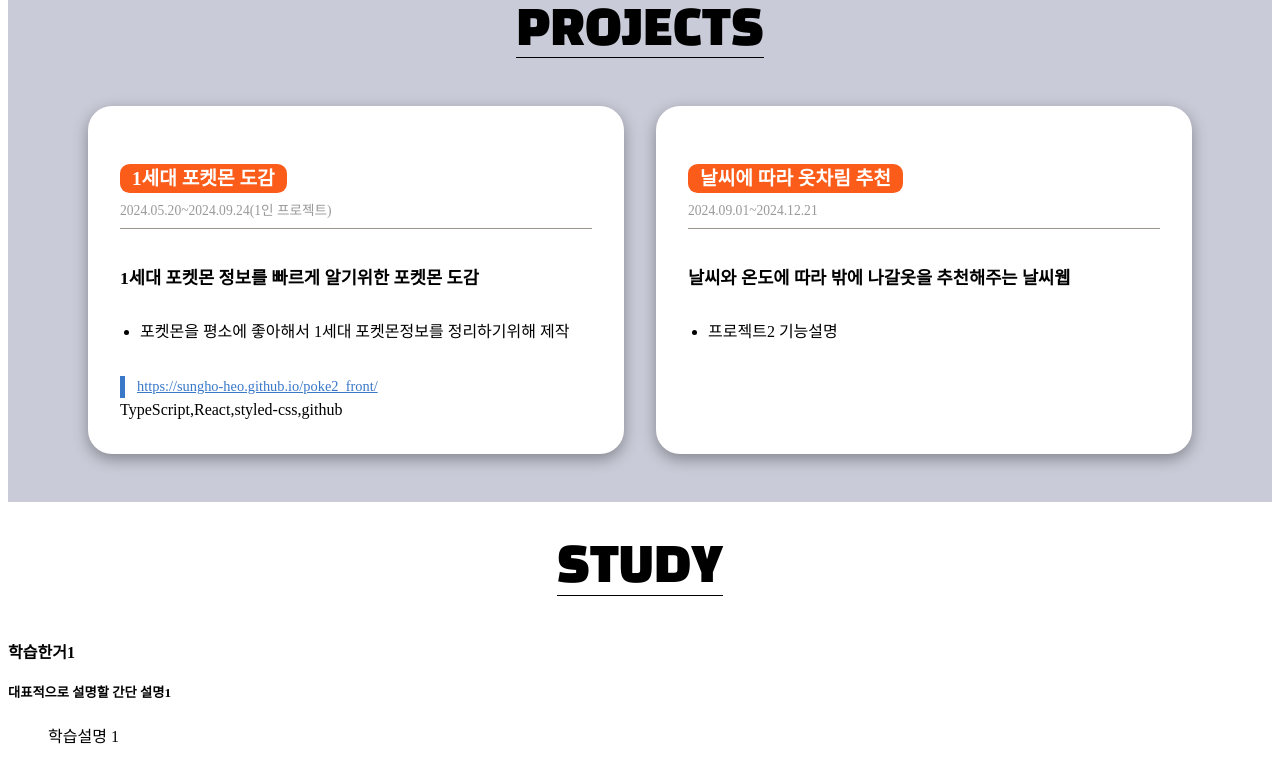
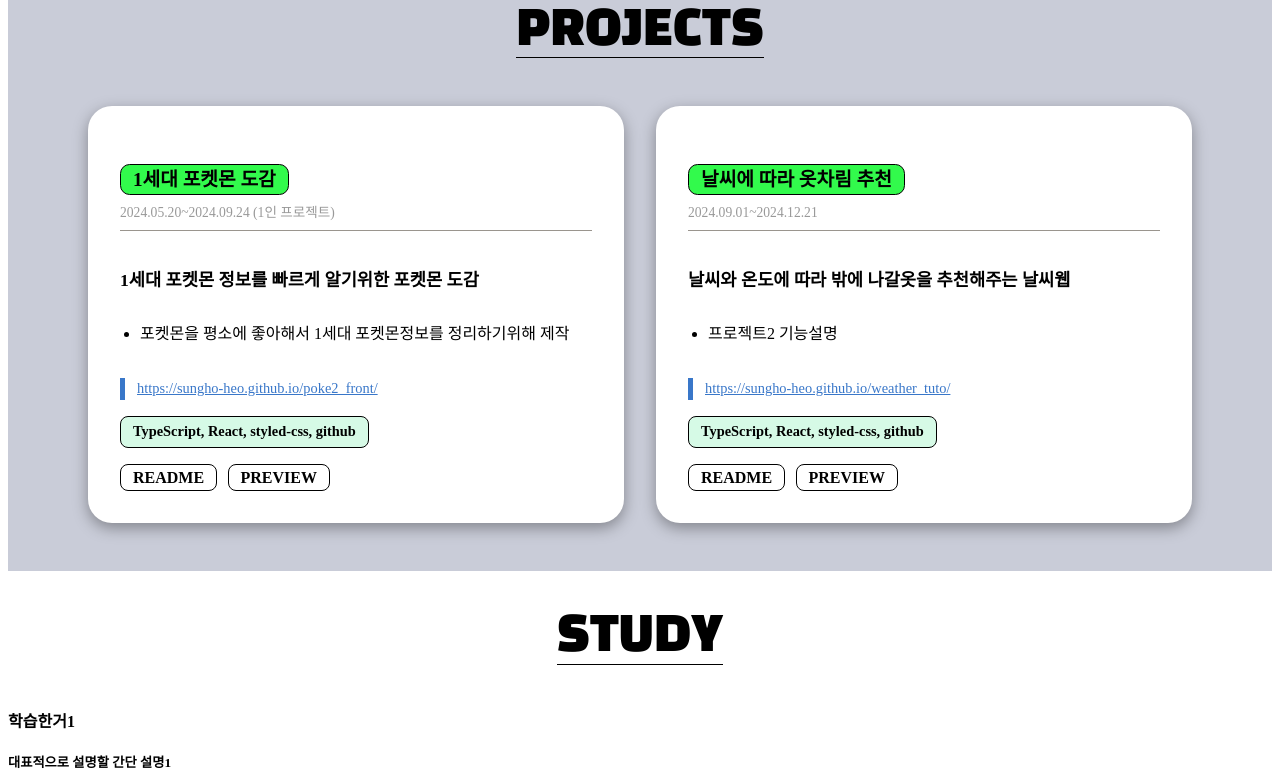
Before and after one commit to sungho-heo/test_protfolio, a React (Vite) app: page / in a window 1280 px wide. Shown: the part 2000-2775 px from the top of the page. Built offline with nearby package versions, Linux system fonts and the light colour scheme.

Commit message:
projects css update2

```diff
--- a/src/components/Projects.tsx
+++ b/src/components/Projects.tsx
@@ -12,7 +12,7 @@ export const Projects = () => {
             <div className={styles["ProjectDetails_project-detail"]}>
               <h4 className={styles.ProjectsDetails_name}>1세대 포켓몬 도감</h4>
               <span className={styles["ProjectDetails_period"]}>
-                2024.05.20~2024.09.24(1인 프로젝트)
+                2024.05.20~2024.09.24 (1인 프로젝트)
               </span>
               <div className={styles.ProjectDetails_container}>
                 <h5 className={styles.ProjectDetails_title}>
@@ -34,9 +34,22 @@ export const Projects = () => {
                 </a>
               </div>
               <span className={styles["ProjectDetails_teach-stack"]}>
-                TypeScript,React,styled-css,github
+                TypeScript, React, styled-css, github
               </span>
-              <div></div>
+              <div className={styles["ProjectDetails_button-container"]}>
+                <button
+                  className={styles["ProjectDetails_readme-button"]}
+                  type="button"
+                >
+                  README
+                </button>
+                <button
+                  className={styles["ProjectDetails_image-button"]}
+                  type="button"
+                >
+                  PREVIEW
+                </button>
+              </div>
             </div>
             <div className={styles["ProjectDetails_project-detail"]}>
               <h4 className={styles.ProjectsDetails_name}>
@@ -53,6 +66,31 @@ export const Projects = () => {
                   <li>프로젝트2 기능설명</li>
                 </ul>
               </div>
+              <div className={styles.ProjectsDetails_url}>
+                <a
+                  href="https://sungho-heo.github.io/weather_tuto/"
+                  target="_blank"
+                >
+                  https://sungho-heo.github.io/weather_tuto/
+                </a>
+              </div>
+              <span className={styles["ProjectDetails_teach-stack"]}>
+                TypeScript, React, styled-css, github
+              </span>
+              <div className={styles["ProjectDetails_button-container"]}>
+                <button
+                  className={styles["ProjectDetails_readme-button"]}
+                  type="button"
+                >
+                  README
+                </button>
+                <button
+                  className={styles["ProjectDetails_image-button"]}
+                  type="button"
+                >
+                  PREVIEW
+                </button>
+              </div>
             </div>
           </div>
         </div>
--- a/src/scss/Projects.module.scss
+++ b/src/scss/Projects.module.scss
@@ -31,9 +31,9 @@
   padding: 0.25rem 0.75rem;
   margin-bottom: 0.5rem;
   border-radius: 0.6rem;
-  background-color: #fc5c19;
+  background-color: #32fa4c;
+  border: 1px solid #000000;
   font-weight: 700;
-  color: #ffffff;
   font-size: 1.2rem;
 }
 
@@ -63,3 +63,47 @@
   font-size: 0.9rem;
   color: #3977c9;
 }
+
+.ProjectDetails_teach-stack {
+  align-self: flex-start;
+  padding: 0.25rem 0.75rem;
+  margin-top: 1rem;
+  border: 1px solid #000000;
+  border-radius: 0.5rem;
+  background-color: #d6fae6;
+  font-weight: 700;
+  font-size: 0.9rem;
+}
+
+.ProjectDetails_button-container {
+  display: flex;
+  flex-wrap: wrap;
+  margin-top: 1rem;
+  gap: 0.65rem;
+}
+
+.ProjectDetails_readme-button {
+  display: flex;
+  align-items: center;
+  align-self: flex-start;
+  column-gap: 0.3rem;
+  padding: 0.25rem 0.75rem;
+  border: 1px solid #000000;
+  border-radius: 0.5rem;
+  font-weight: 600;
+  font-size: 1rem;
+  outline: none;
+}
+
+.ProjectDetails_image-button {
+  display: flex;
+  align-items: center;
+  align-self: flex-start;
+  column-gap: 0.3rem;
+  padding: 0.25rem 0.75rem;
+  border: 1px solid #000000;
+  border-radius: 0.5rem;
+  font-weight: 600;
+  font-size: 1rem;
+  outline: none;
+}
--- a/src/scss/styles.module.scss
+++ b/src/scss/styles.module.scss
@@ -192,3 +192,9 @@ li {
 ul {
   list-style-type: none;
 }
+
+button {
+  padding: 0;
+  background-color: unset;
+  border: none;
+}
```
